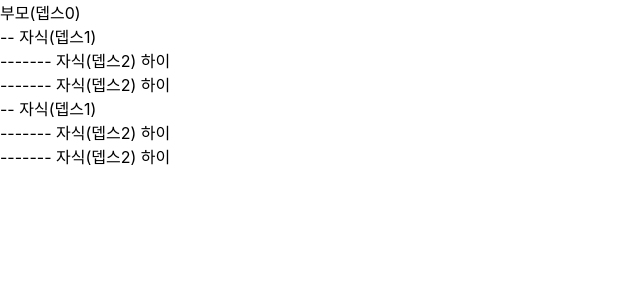
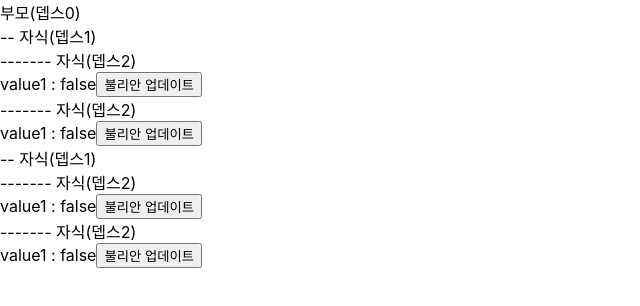
Before and after one commit to gabrielyoon7/my-context-api, a React (Create React App) app: page / in a window 1280 px wide. Shown: the top 306 px of the page, without its empty margins (0-640 px from the left). Built offline with nearby package versions, Linux system fonts and the light colour scheme.

Commit message:
feat: setState 구현

```diff
--- a/src/classes/components/Child2.tsx
+++ b/src/classes/components/Child2.tsx
@@ -8,7 +8,11 @@ class Child2 extends React.Component {
     const globalState = this.context as GlobalState;
     return (
       <div>
-        ------- 자식(뎁스2) {globalState.value2}
+        ------- 자식(뎁스2)
+        <div>
+          value1 : {JSON.stringify(globalState.value1)}
+          <button onClick={() => globalState.setValue1(!globalState.value1)}>불리안 업데이트</button>
+        </div>
       </div>
     );
   }
--- a/src/classes/provider/GlobalProvider.tsx
+++ b/src/classes/provider/GlobalProvider.tsx
@@ -3,12 +3,14 @@ import React from "react";
 export interface GlobalState {
   value1: boolean;
   value2: string;
+  setValue1: (value: boolean) => void;
 }
 
 
 export const GlobalContext = React.createContext<GlobalState>({
   value1: false,
   value2: '',
+  setValue1: () => { },
 });
 
 
@@ -20,6 +22,7 @@ interface GlobalProviderProps {
 class GlobalProvider extends React.Component<GlobalProviderProps, GlobalState> {
   state: GlobalState = {
     value1: false,
+    setValue1: (newValue) => this.setState({ value1: newValue }),
     value2: '하이',
   };
 
```
